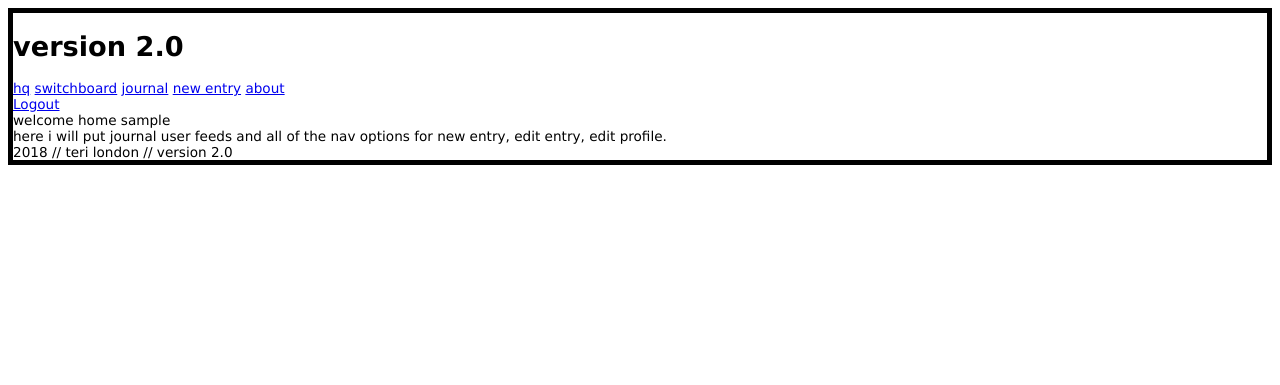
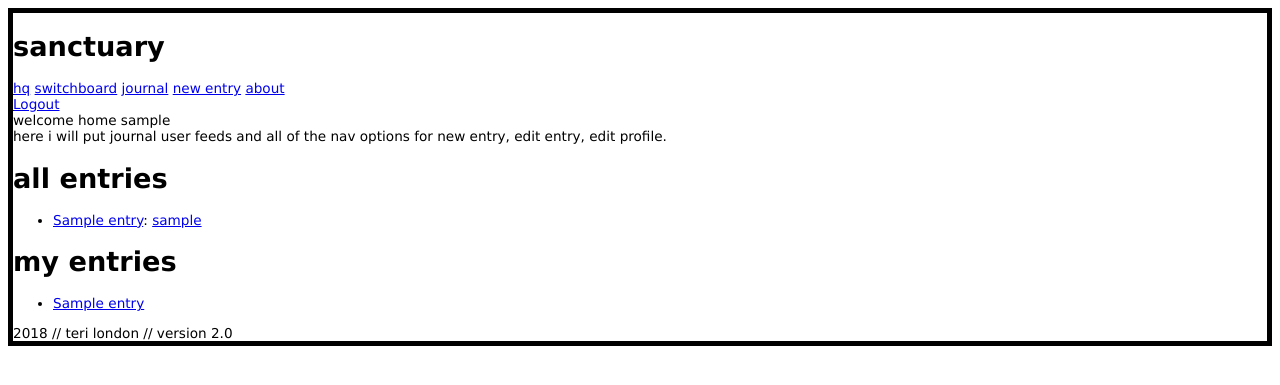
Before and after one commit to londondata/asylum, a Django app: page /switchboard in a window 1280 px wide. Shown: the top 385 px of the page. Run offline with Django 3.2, Linux system fonts and the light colour scheme; a user stored in the database is signed in; tables that the repository leaves empty hold one stand-in row (values such as "Sample post").

Commit message:
entries are mostly fucking working i think jfc this is a lot of quiche

```diff
--- a/newmelo/newmelo_app/templates/newmelo_app/allentries.html
+++ b/newmelo/newmelo_app/templates/newmelo_app/allentries.html
@@ -5,12 +5,13 @@
     <div class="entrycontainer">
       <h1>all entries</h1>
       <ul>
+
       {% for entry in entries %}
       <li>
         <a href="{% url 'entrydetail' pk=entry.pk %}">{{entry.title}}</a>
       </li>
+      {% endfor %}
 
-      {% endfor %}
     </ul>
         <h2>new entry <a href="{% url 'newentry' %}">(+)</a></h2>
 
--- a/newmelo/newmelo_app/templates/newmelo_app/hq.html
+++ b/newmelo/newmelo_app/templates/newmelo_app/hq.html
@@ -8,7 +8,7 @@
     <title>v2.0</title>
   </head>
   <body>
-    <h1>version 2.0</h1>
+    <h1>sanctuary</h1>
     <nav class="mainlinks">
       <a href="{% url 'hq' %}">hq</a>
       <a href="{% url 'switchboard' %}">switchboard</a>
@@ -32,12 +32,6 @@
           welcome home {{ user.username }}
       {% endif %}
   </div>
-  <!-- <body>
-  	{% if user.is_authenticated %}
-  			<p>
-  			    you're home.
-  			</p>
-  	{% endif %} -->
 
   	{% if not user.is_authenticated %}
   			<p>
--- a/newmelo/newmelo_app/templates/newmelo_app/switchboard.html
+++ b/newmelo/newmelo_app/templates/newmelo_app/switchboard.html
@@ -3,7 +3,28 @@
 {% block content %}
 
 here i will put journal user feeds and all of the nav options for new entry, edit entry, edit profile.
+<div class="allentrycontainer">
+  <h1>all entries</h1>
+  <ul>
 
+  {% for entry in entries %}
+  <li>
+    <a href="{% url 'entrydetail' pk=entry.pk %}">{{entry.title}}</a>: <a href="{% url 'entrydetail' pk=entry.pk %}">{{entry.user}}</a>
+  </li>
 
+  {% endfor %}
+</ul>
+<div class="myentrycontainer">
+  <h1>my entries</h1>
+  <ul>
+
+  {% for entry in entries %}
+  {% if user == entry.user %}
+  <li>
+    <a href="{% url 'entrydetail' pk=entry.pk %}">{{entry.title}}</a>
+  </li>
+  {% endif %}
+  {% endfor %}
+</ul>
 
 {% endblock %}
--- a/newmelo/newmelo_app/views.py
+++ b/newmelo/newmelo_app/views.py
@@ -14,15 +14,19 @@ from django.contrib.auth import login, authenticate
 
 def hq(request):
 	return render(request, 'newmelo_app/hq.html')
+
+@login_required
 def switchboard(request):
-    #TODO: If  there is a user logged in:
-    # get all entries by logged in user
-    # render switchboard with {entries: entries}
-	return render(request, 'newmelo_app/switchboard.html')
+    entries = Entry.objects.all()
+    return render(request, 'newmelo_app/switchboard.html', {'entries': entries})
+
 def about(request):
     return render(request, 'newmelo_app/about.html')
+
+@login_required
 def journal(request):
-    return render(request, 'newmelo_app/journal.html')
+    entries = Entry.objects.all()
+    return render(request, 'newmelo_app/journal.html', {'entries': entries})
 
 # USERS
 
@@ -40,27 +44,20 @@ def signup(request):
         form = UserCreationForm()
     return render(request, 'newmelo_app/signup.html', {'form': form})
 
+
 def userlist(request):
     users = Users.objects.all()
     return render(request, 'newmelo_app/userlist.html', {'users': users})
 
-# def createuser(request):
-#     form = UserForm(request.POST)
-#     if form.is_valid():
-#         form.save
-#         return redirect('home')
-#     return render(request, 'newmelo_app/createuser.html', {'form':form})
 
 def getuser(request):
     user = User.objects.get(id=pk)
     return render(request, 'newmelo_app/user/<pk>', {'users':user})
 
 # ENTRIES
-
+@login_required
 def allentries(request):
     entries = Entry.objects.all()
-    data = {}
-    data['object_list'] = entries
     return render(request, 'newmelo_app/allentries.html', {'entries': entries})
 
 @login_required
@@ -74,10 +71,10 @@ def newentry(request):
         user = request.user
         new_entry = Entry(title=title, body=body, user=user)
         new_entry.save()
-
         return redirect('switchboard')
     return render(request, 'newmelo_app/newentry.html', {'form':form})
 
+@login_required
 def editentry(request, pk):
     entry = Entry.objects.get(pk=pk)
     form = EntryForm(request.POST, instance=entry)
@@ -86,6 +83,7 @@ def editentry(request, pk):
         return redirect('switchboard')
     return render(request, 'newmelo_app/editentry.html', {'form': form})
 
+@login_required
 def deleteentry(request, pk):
     entry = get_object_or_404(entries, pk=pk)
     if request.method=='GET':
@@ -97,12 +95,13 @@ def deleteentry(request, pk):
 #     entry = Entry.objects.get(id=pk)
 #     return render(request, 'newmelo_app/entry/<int:pk>.html', {'entry': entry})
 
+@login_required
 def entrydetail(request, pk):
     entry = Entry.objects.get(id=pk)
     return render(request, 'newmelo_app/entrydetail.html', {'entry': entry})
 
 #PROFILE
-
+@login_required
 def createprofile(request):
     form = ProfileForm(request.POST)
     if form.is_valid():
@@ -110,6 +109,7 @@ def createprofile(request):
         return redirect('home')
     return render(request, 'newmelo_app/createprofile.html', {'form':form})
 
+@login_required
 def editprofile(request, pk, template_name='profile/profileform.html'):
     profile = get_object_or_404(profile, pk=pk)
     form = ProfileForm(request.PUT, instance=profile)
@@ -120,7 +120,7 @@ def editprofile(request, pk, template_name='profile/profileform.html'):
 
 
 # GSPOTS
-
+@login_required
 def creategspot(request):
     form = ProfileForm(request.POST)
     if form.is_valid():
@@ -128,6 +128,7 @@ def creategspot(request):
         return redirect('switchboard')
     return render(request, template_name, {'form':form})
 
+@login_required
 def editgspot(request, pk, template_name='gspot/gspotform.html'):
     gspot = get_object_or_404(entry, pk=pk)
     form = GspotForm(request.PUT, instance=gspot)
@@ -136,6 +137,7 @@ def editgspot(request, pk, template_name='gspot/gspotform.html'):
         return redirect('switchboard')
     return render(request, template_name, {'form': form})
 
+@login_required
 def deletegspot(request, pk):
     gspot = get_object_or_404(gspots, pk=pk)
     if request.method=='GET':
```
Also changed, not shown: newmelo/newmelo_app/templates/newmelo_app/journal.html (+15 -1 lines).
